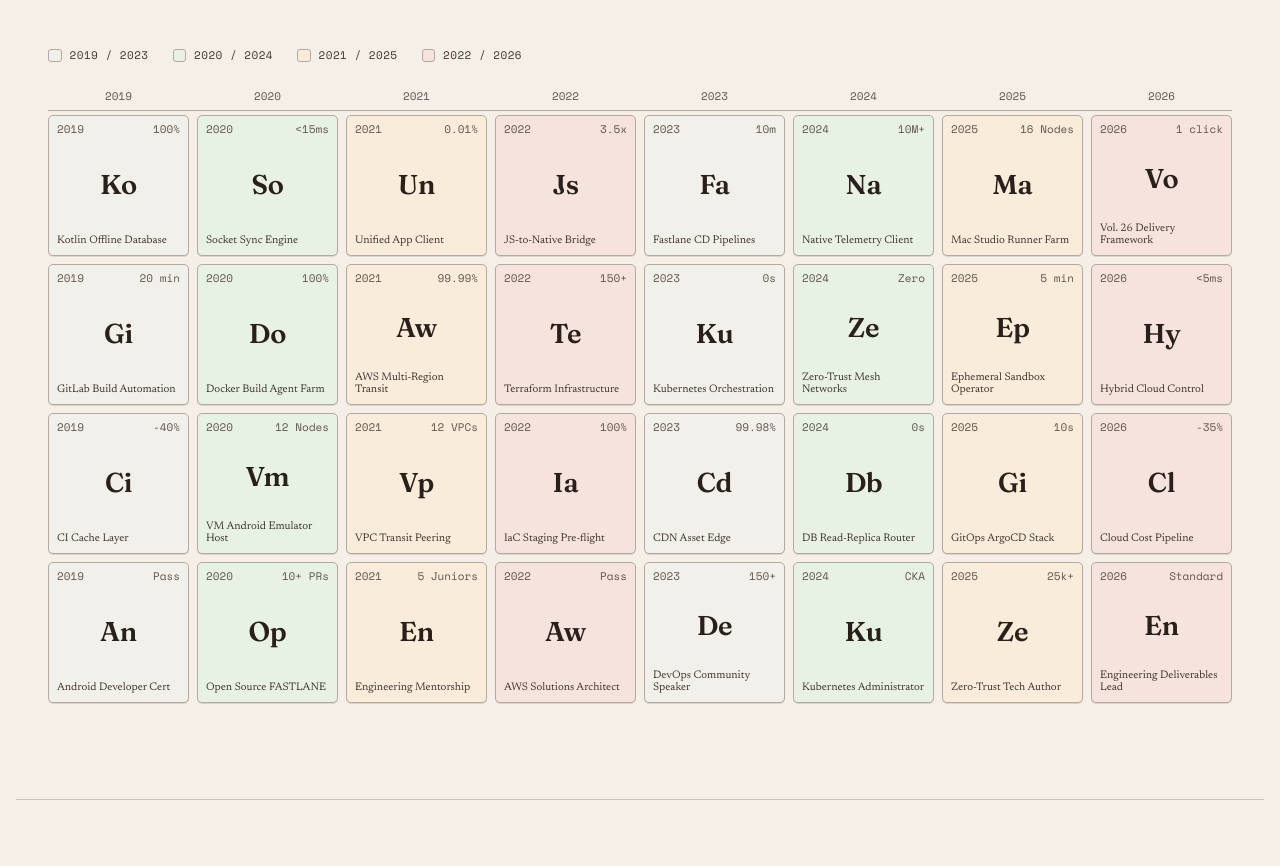
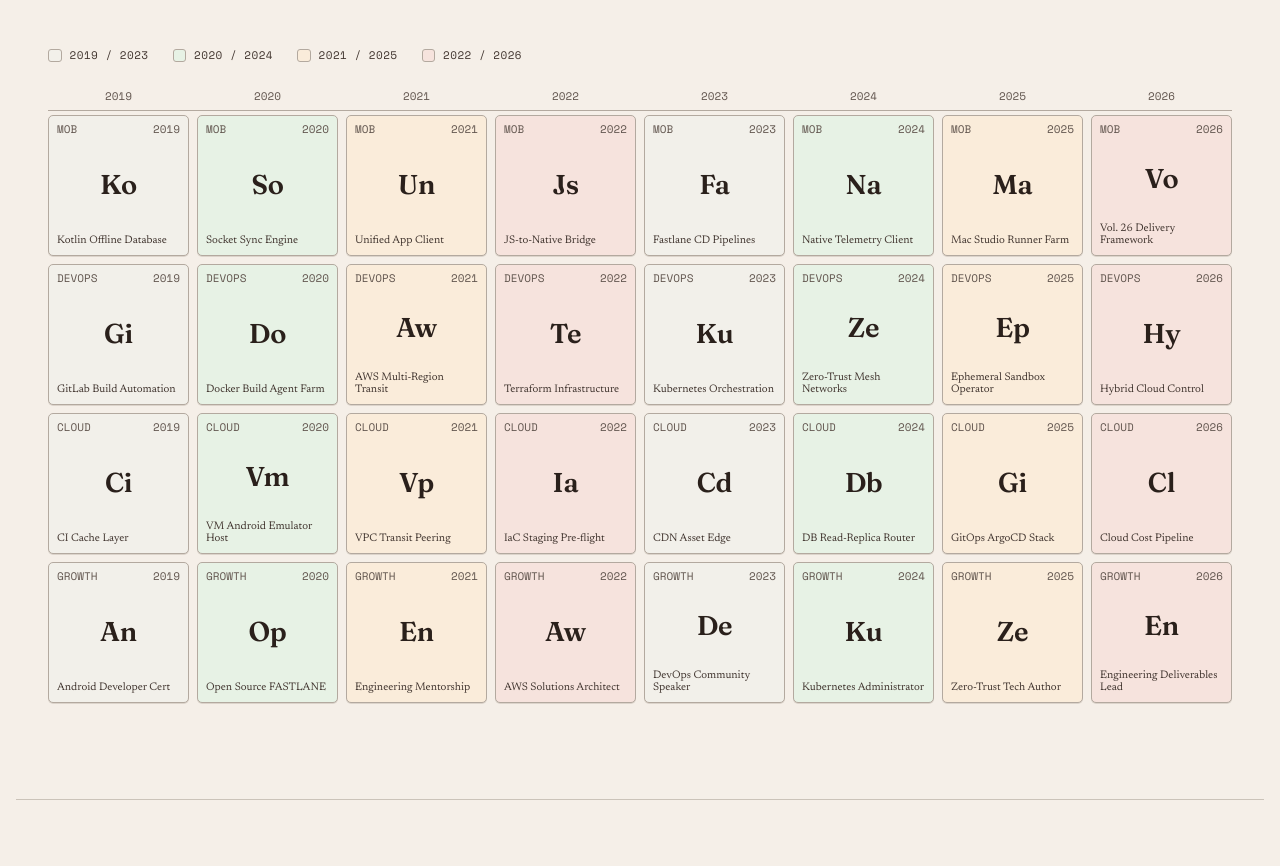
Before and after one commit to chunghei0116/portfolio-website, a Next.js app: page / in a window 1280 px wide. Shown: the part 820-1686 px from the top of the page. Built offline with nearby package versions, Linux system fonts and the light colour scheme.

Commit message:
feat: show short uppercase category abbreviations in cell top-left and year in top-right

```diff
--- a/src/app/page.tsx
+++ b/src/app/page.tsx
@@ -529,6 +529,16 @@ export default function Home() {
     }
     return name.substring(0, 2);
   };
+
+  const getCategoryAbbr = (fam: string) => {
+    switch (fam) {
+      case "mobile": return "MOB";
+      case "cicd": return "DEVOPS";
+      case "infra": return "CLOUD";
+      case "security": return "GROWTH";
+      default: return "";
+    }
+  };
   const [isSwapping, setIsSwapping] = useState(false);
   const [email, setEmail] = useState("");
   const [message, setMessage] = useState("");
@@ -641,10 +651,10 @@ export default function Home() {
                   aria-pressed={selectedMilestone?.id === m.id}
                   onClick={() => selectMilestone(m)}
                 >
-                  <span className="cell__num">{m.year}</span>
+                  <span className="cell__num">{getCategoryAbbr(m.fam)}</span>
                   <span className="cell__sym">{getSymbol(m.name)}</span>
                   <span className="cell__name">{m.name}</span>
-                  <span className="cell__stat">{m.metric}</span>
+                  <span className="cell__stat">{m.year}</span>
                 </button>
               ))}
             </div>
```
